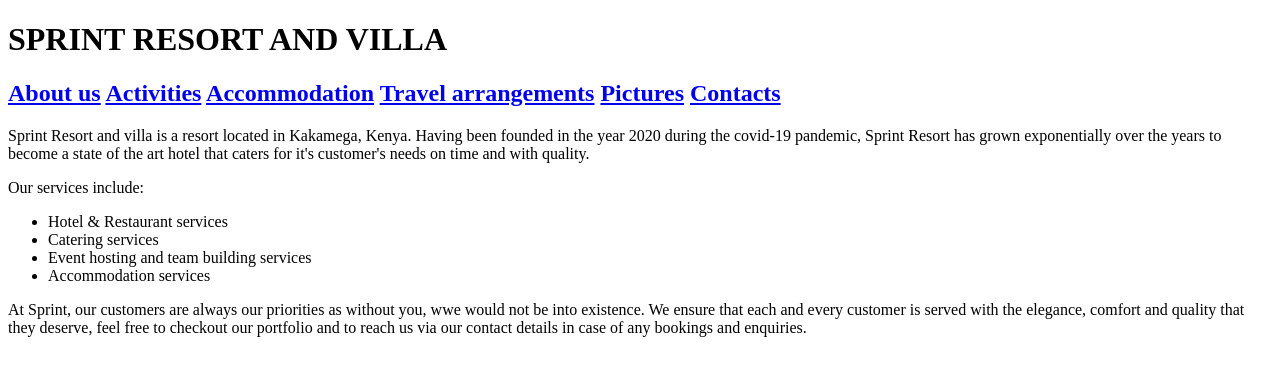
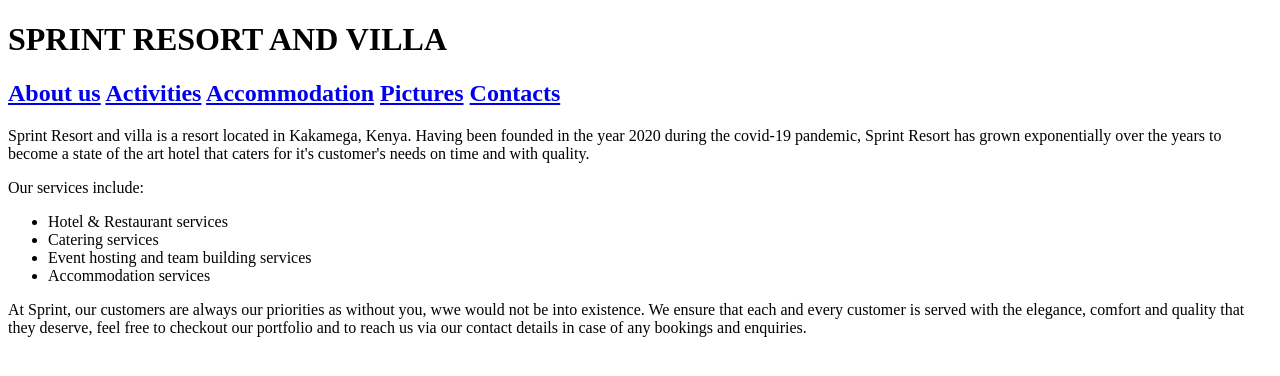
Before and after one commit to joetemesi/resort_website, a plain HTML site: page index.html in a window 1280 px wide. Drawn offline with Linux system fonts and the light colour scheme.

Commit message:
Removed the travel arrrangements link

```diff
--- a/index.html
+++ b/index.html
@@ -5,7 +5,7 @@
     </head>
     <body>
         <h1>SPRINT RESORT AND VILLA</h1>
-        <h2><a href ="index.html">About us</a> <a href ="activities.html">Activities</a> <a href="accommodation.html">Accommodation</a> <a href="travel_arrangements.html"> Travel arrangements</a> <a href="pictures.html">Pictures</a> <a href="contact_information.html">Contacts</a>
+        <h2><a href ="index.html">About us</a> <a href ="activities.html">Activities</a> <a href="accommodation.html">Accommodation</a> <a href="pictures.html">Pictures</a> <a href="contact_information.html">Contacts</a>
         </h2>
         <P>Sprint Resort and villa is a resort located in Kakamega, Kenya. Having been founded in the year 2020 during the covid-19 pandemic, Sprint Resort has grown exponentially over the years to become a state of the art hotel that caters for it's customer's needs on time and with quality.</P>
         <p>Our services include:</p>
```
